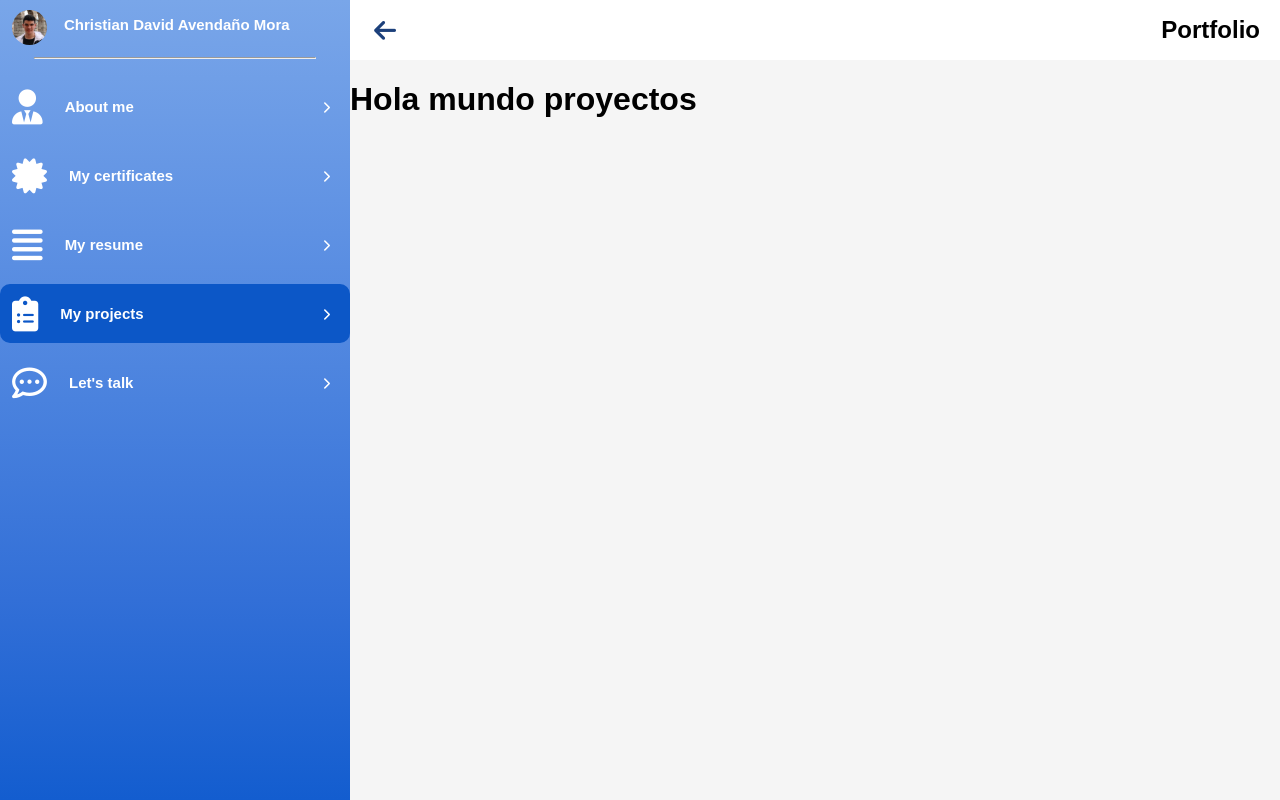
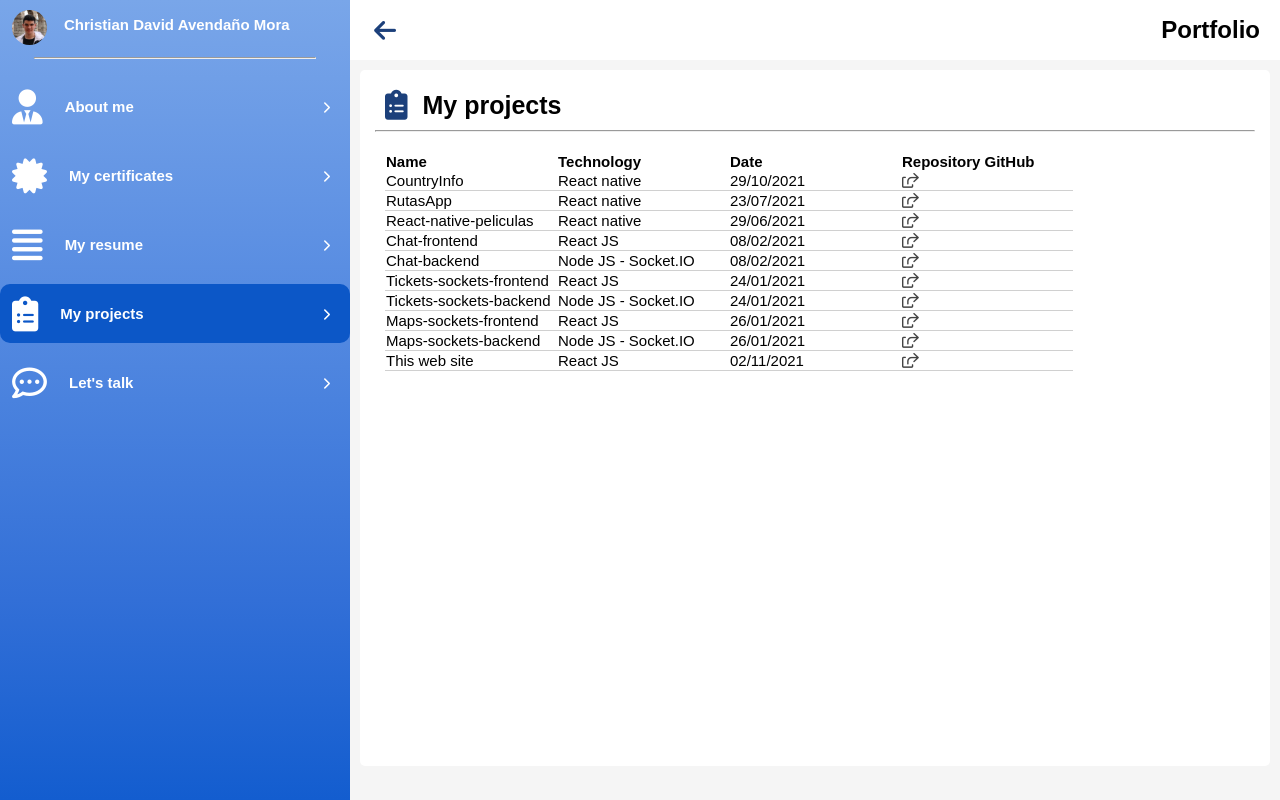
Before and after one commit to ChristianAven/my_web_site, a React (Create React App) app: page /projects in a window 1280 px wide. Built offline with nearby package versions, Linux system fonts and the light colour scheme; a web font is replaced by a local one.

Commit message:
ProjectsScreen v 1.0

```diff
--- /dev/null
+++ b/src/screens/projectsScreen/ProjectsScreen.css
@@ -0,0 +1,34 @@
+
+.card_body_projects {
+    margin-left: 25px;
+    margin-right: 25px;
+    padding-top: 20px;
+}
+
+.table_projects {
+    width: 80%;
+    table-layout: fixed;
+    border-collapse: collapse;
+}
+
+.tr_project {
+    border-bottom: 1px solid rgba(177, 177, 177, 0.596);
+}
+
+.name_link {
+    color: #000000;
+    text-decoration: none;
+}
+
+.name_link:hover {
+    color: rgb(189, 15, 15);
+
+}
+
+.repository_icon {
+    color: rgb(68, 68, 68);
+}
+
+.repository_icon:hover {
+    color: rgb(236, 11, 11);
+}
--- a/src/screens/projectsScreen/ProjectsScreen.js
+++ b/src/screens/projectsScreen/ProjectsScreen.js
@@ -1,9 +1,100 @@
 import React from 'react'
+import CardHeader from '../../components/cardHeader/CardHeader'
+import './ProjectsScreen.css'
 
 const ProjectsScreen = () => {
+
+    const projects = [
+        {
+            name: "CountryInfo",
+            technology: "React native",
+            date: "29/10/2021",
+            repository: "https://github.com/ChristianAven/CountryInfo"
+        },
+        {
+            name: "RutasApp",
+            technology: "React native",
+            date: "23/07/2021",
+            repository: "https://github.com/ChristianAven/RutasApp"
+        },
+        {
+            name: "React-native-peliculas",
+            technology: "React native",
+            date: "29/06/2021",
+            repository: "https://github.com/ChristianAven/React-native-peliculas"
+        },
+        {
+            name: "Chat-frontend",
+            technology: "React JS",
+            date: "08/02/2021",
+            repository: "https://github.com/ChristianAven/chat-frontend"
+        },
+        {
+            name: "Chat-backend",
+            technology: "Node JS - Socket.IO",
+            date: "08/02/2021",
+            repository: "https://github.com/ChristianAven/Chat-backend"
+        },
+        {
+            name: "Tickets-sockets-frontend",
+            technology: "React JS",
+            date: "24/01/2021",
+            repository: "https://github.com/ChristianAven/tickets-sockets-frontend"
+        },
+        {
+            name: "Tickets-sockets-backend",
+            technology: "Node JS - Socket.IO",
+            date: "24/01/2021",
+            repository: "https://github.com/ChristianAven/tickets-sockets-backend"
+        },
+        {
+            name: "Maps-sockets-frontend",
+            technology: "React JS",
+            date: "26/01/2021",
+            repository: "https://github.com/ChristianAven/Maps-sockets-frontend"
+        },
+        {
+            name: "Maps-sockets-backend",
+            technology: "Node JS - Socket.IO",
+            date: "26/01/2021",
+            repository: "https://github.com/ChristianAven/maps-sockets-backend"
+        },
+        {
+            name: "This web site",
+            technology: "React JS",
+            date: "02/11/2021",
+            repository: "https://github.com/ChristianAven/my_web_site"
+        },
+    ]
+
     return (
-        <div>
-            <h1>Hola mundo proyectos</h1>
+        <div className='animate__animated animate__zoomIn card'>
+            <CardHeader icon='fas fa-clipboard-list' title='My projects' />
+
+            <div className='card_body_projects'>
+                <table className='table_projects'>
+                    <thead>
+                        <tr>
+                            <th>Name</th>
+                            <th>Technology</th>
+                            <th>Date</th>
+                            <th>Repository GitHub</th>
+                        </tr>
+                    </thead>
+                    <tbody>
+                        {
+                            projects.map(({name, technology, date, repository}) => (
+                                <tr className='tr_project'>
+                                    <td><a href={repository} className='name_link'>{name}</a></td>
+                                    <td>{technology}</td>
+                                    <td>{date}</td>
+                                    <td><div className='div_repository_icon'><a href={repository}><i className="far fa-share-square repository_icon"></i></a></div></td>
+                                </tr>
+                            ))
+                        }
+                    </tbody>
+                </table>
+            </div>
         </div>
     )
 }
```
